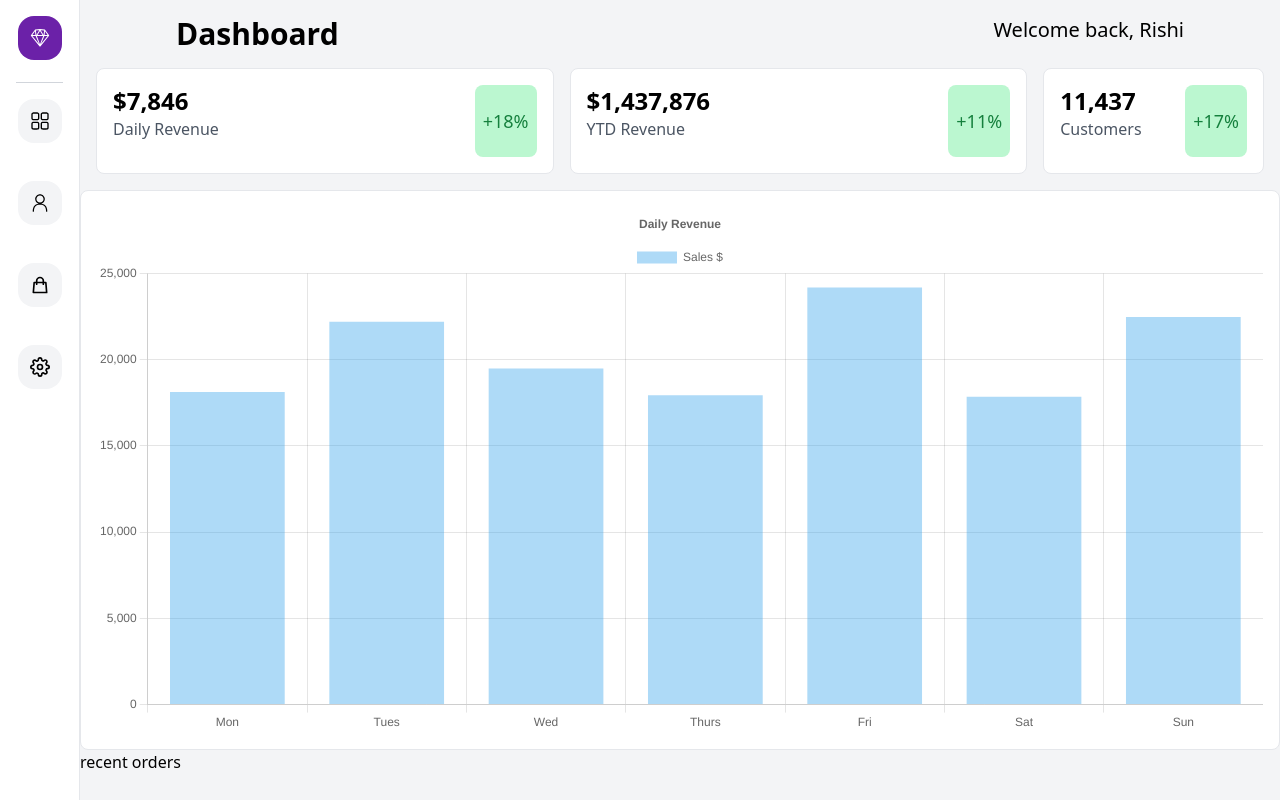
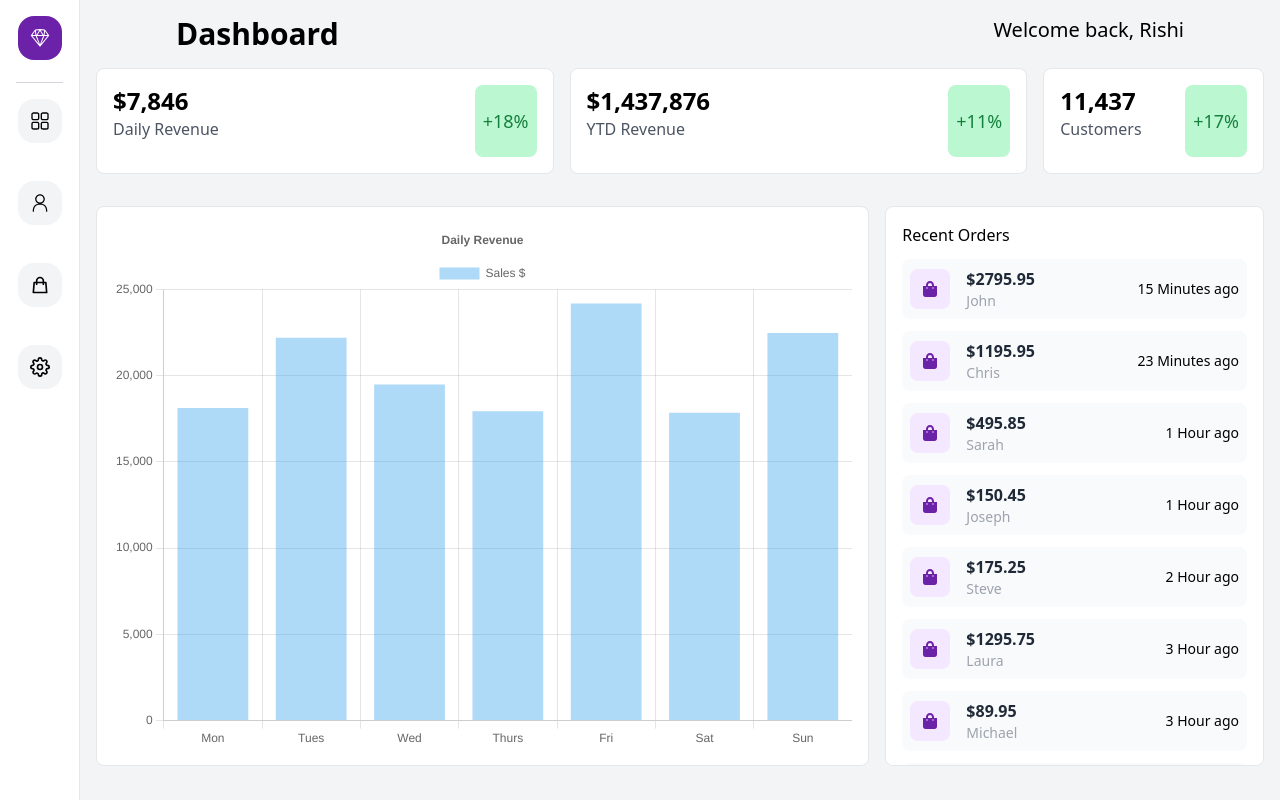
Before and after one commit to Rishi-Mishra0704/next_dashboard, a Next.js app: page / in a window 1280 px wide. Built offline with nearby package versions, Linux system fonts and the light colour scheme.

Commit message:
add data and recent orders

```diff
--- a/src/app/page.tsx
+++ b/src/app/page.tsx
@@ -1,15 +1,17 @@
-import BarChart from '@/components/BarChart'
-import Header from '@/components/Header'
-import RecentOrders from '@/components/RecentOrders'
-import TopCard from '@/components/TopCard'
+import BarChart from "@/components/BarChart";
+import Header from "@/components/Header";
+import RecentOrders from "@/components/RecentOrders";
+import TopCard from "@/components/TopCard";
 
 export default function Home() {
   return (
-    <main className='bg-gray-100 min-h-screen'>
+    <main className="bg-gray-100 min-h-screen">
       <Header />
       <TopCard />
-      <BarChart />
-      <RecentOrders />
+      <div className="p-4 grid md:grid-cols-3 grid-cols-1 gap-4">
+        <BarChart />
+        <RecentOrders />
+      </div>
     </main>
-  )
+  );
 }
--- a/src/components/RecentOrders.tsx
+++ b/src/components/RecentOrders.tsx
@@ -1,11 +1,41 @@
-import React from 'react'
+import React from 'react';
+import { data } from '../data';
+import { FaShoppingBag } from 'react-icons/fa';
 
-const RecentOrders = () => {
+// Define types for the data and order objects
+type Order = {
+  total: number;
+  name: {
+    first: string;
+  };
+  date: string;
+};
+
+type Data = Order[];
+
+const RecentOrders: React.FC = () => {
   return (
-    <div>
-      recent orders
+    <div className='w-full col-span-1 relative lg:h-[70vh] h-[50vh] m-auto p-4 border rounded-lg bg-white overflow-scroll'>
+      <h1>Recent Orders</h1>
+      <ul>
+        {data.map((order: Order, id: number) => (
+          <li
+            key={id}
+            className='bg-gray-50 hover:bg-gray-100 rounded-lg my-3 p-2 flex items-center cursor-pointer'
+          >
+            <div className='bg-purple-100 rounded-lg p-3'>
+              <FaShoppingBag className='text-purple-800' />
+            </div>
+            <div className='pl-4'>
+              <p className='text-gray-800 font-bold'>${order.total}</p>
+              <p className='text-gray-400 text-sm'>{order.name.first}</p>
+            </div>
+            <p className='lg:flex md:hidden absolute right-6 text-sm'>{order.date}</p>
+          </li>
+        ))}
+      </ul>
     </div>
-  )
-}
+  );
+};
 
-export default RecentOrders
+export default RecentOrders;
--- /dev/null
+++ b/src/data/index.js
@@ -0,0 +1,112 @@
+export const data = [
+    {
+      id: 1,
+      name: {
+        first: 'John',
+        last: 'Smith',
+      },
+      total: 2795.95,
+      status: 'On Hold',
+      method: 'PayPal',
+      date: '15 Minutes ago',
+    },
+    {
+      id: 2,
+      name: {
+        first: 'Chris',
+        last: 'Adams',
+      },
+      total: 1195.95,
+      status: 'Processing',
+      method: 'PayPal',
+      date: '23 Minutes ago',
+    },
+    {
+      id: 3,
+      name: {
+        first: 'Sarah',
+        last: 'Smith',
+      },
+      total: 495.85,
+      status: 'Completed',
+      method: 'Visa',
+      date: '1 Hour ago',
+    },
+    {
+      id: 4,
+      name: {
+        first: 'Joseph',
+        last: 'Choo',
+      },
+      total: 150.45,
+      status: 'Processing',
+      method: 'MasterCard',
+      date: '1 Hour ago',
+    },
+    {
+      id: 5,
+      name: {
+        first: 'Steve',
+        last: 'Harding',
+      },
+      total: 175.25,
+      status: 'On Hold',
+      method: 'PayPal',
+      date: '2 Hour ago',
+    },
+    {
+      id: 6,
+      name: {
+        first: 'Laura',
+        last: 'Croft',
+      },
+      total: 1295.75,
+      status: 'Completed',
+      method: 'Check',
+      date: '3 Hour ago',
+    },
+    {
+      id: 7,
+      name: {
+        first: 'Michael',
+        last: 'Jones',
+      },
+      total: 89.95,
+      status: 'Completed',
+      method: 'MasterCard',
+      date: '3 Hour ago',
+    },
+    {
+      id: 8,
+      name: {
+        first: 'James',
+        last: 'Bond',
+      },
+      total: 689.45,
+      status: 'Completed',
+      method: 'Visa',
+      date: '7 Hour ago',
+    },
+    {
+      id: 9,
+      name: {
+        first: 'Haley',
+        last: 'Whiting',
+      },
+      total: 14.99,
+      status: 'Completed',
+      method: 'PayPal',
+      date: '1 Day ago',
+    },
+    {
+      id: 10,
+      name: {
+        first: 'Tim',
+        last: 'Thomas',
+      },
+      total: 218.99,
+      status: 'Completed',
+      method: 'MasterCard',
+      date: '1 Day ago',
+    },
+  ];
```
